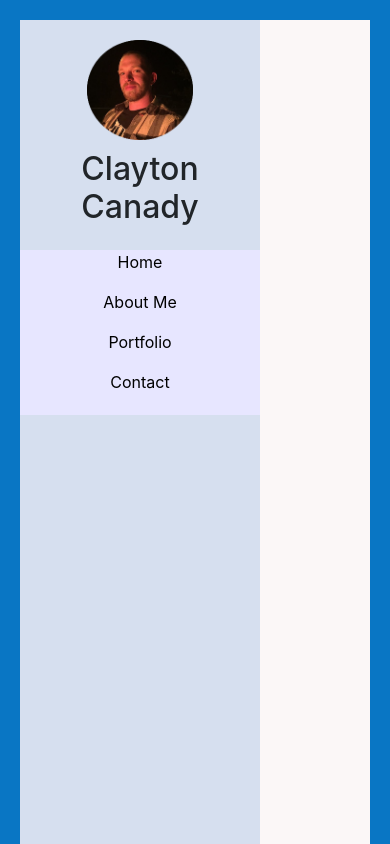
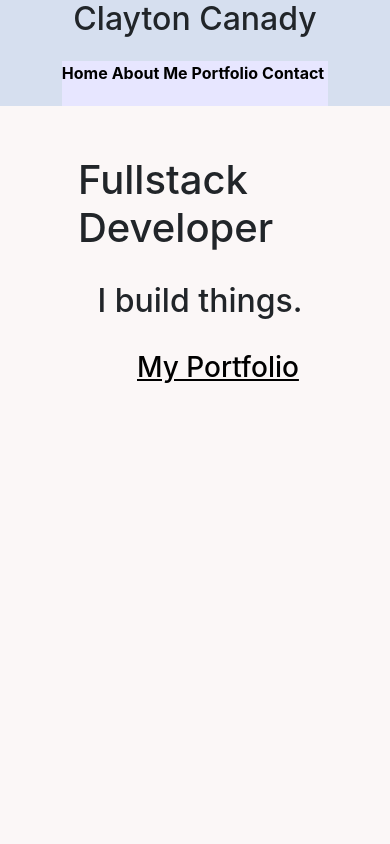
Before and after one commit to ClaytonCanady/cjc_portfolio, a React (Create React App) app: page / in a window 390 px wide. Shown: the top 844 px of the page. Built offline with nearby package versions, Linux system fonts and the light colour scheme.

Commit message:
media querys

```diff
--- a/src/App.css
+++ b/src/App.css
@@ -5,7 +5,7 @@
 	max-height: fit-content;
 	min-height: 100vh;
 	text-align: center;
-	padding-bottom: 20px;
+	/* padding-bottom: 20px; */
 }
 
 .sidebar {
@@ -92,16 +92,52 @@ ul {
 	flex-wrap: wrap;
 	justify-content: center;
 	height: 100;
-
 }
 h3 {
-padding: 20px;
+	padding: 20px;
 }
 
 .project img {
-	height: 200px;
+	height: 20vh;
 }
 .project {
-    padding: 10px;
+	padding: 10px;
 	align-content: center;
 }
+
+@media only screen and (max-width: 600px) {
+	.App {
+		border: none;
+		width: 100vw;
+	}
+	.about-me {
+		padding-left: 0px;
+	}
+	.home {
+		text-align: center;
+	}
+	.home h1 {
+		padding: none;
+	}
+	.home h2 {
+		padding: none;
+	}
+	.home h3 {
+		padding: none;
+	}
+	.sidebar img {
+		display: none;
+	}
+	.sidebar p {
+		padding-right: 4px;
+		font-weight: bold;
+	}
+	.sidebar {
+		float: initial;
+		min-height: 20px;
+		width: 100vw;
+	}
+	.sidebar nav {
+		display: inline-flex;
+	}
+}
--- a/src/App.js
+++ b/src/App.js
@@ -4,7 +4,7 @@ import { Route, Link } from 'react-router-dom';
 import AboutMe from './AboutMe';
 import Portfolio from './Portfolio';
 import ContactMe from './ContactMe';
-import Home from './Home'
+import Home from './Home';
 class App extends Component {
 	render() {
 		return (
```
